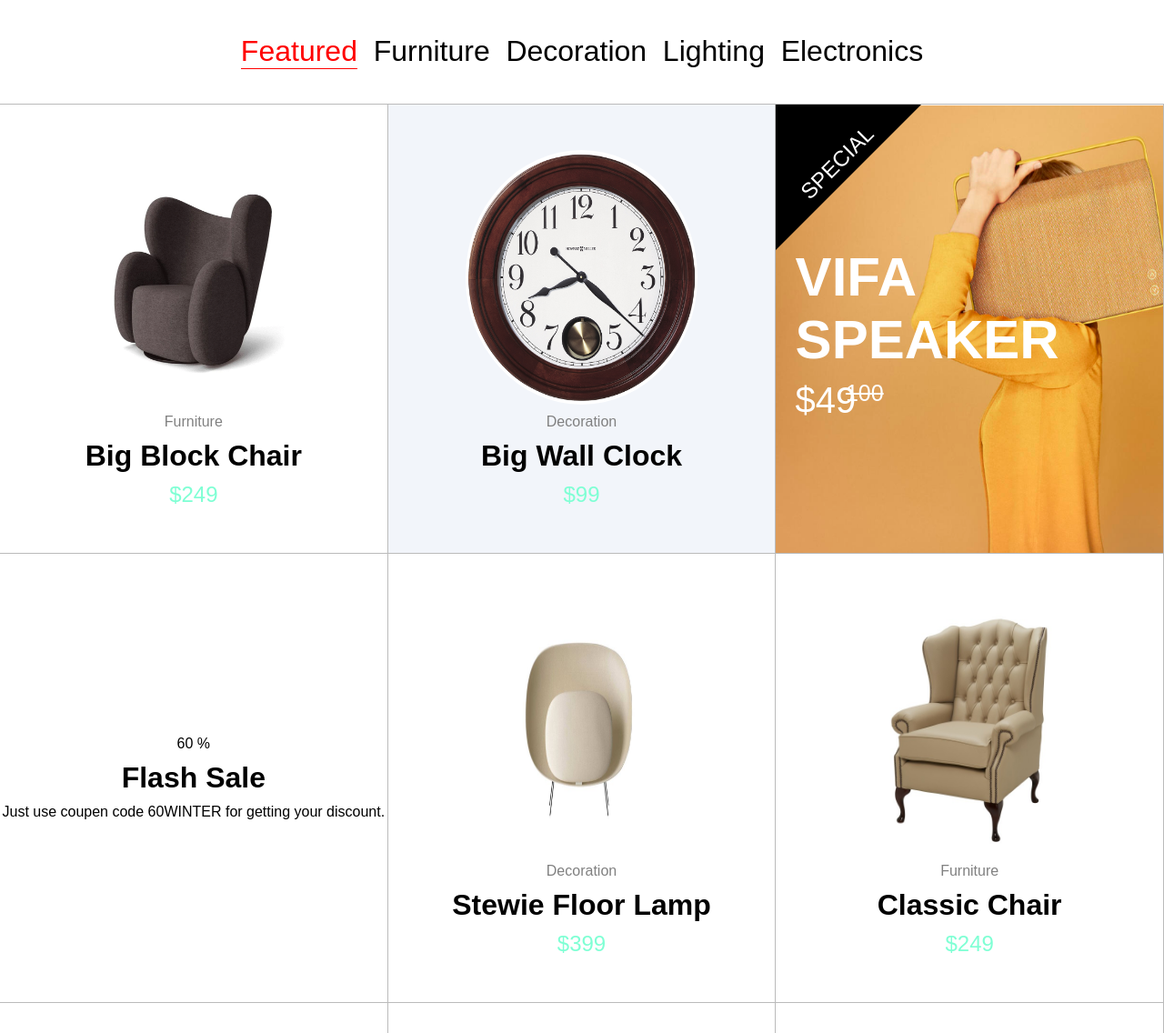
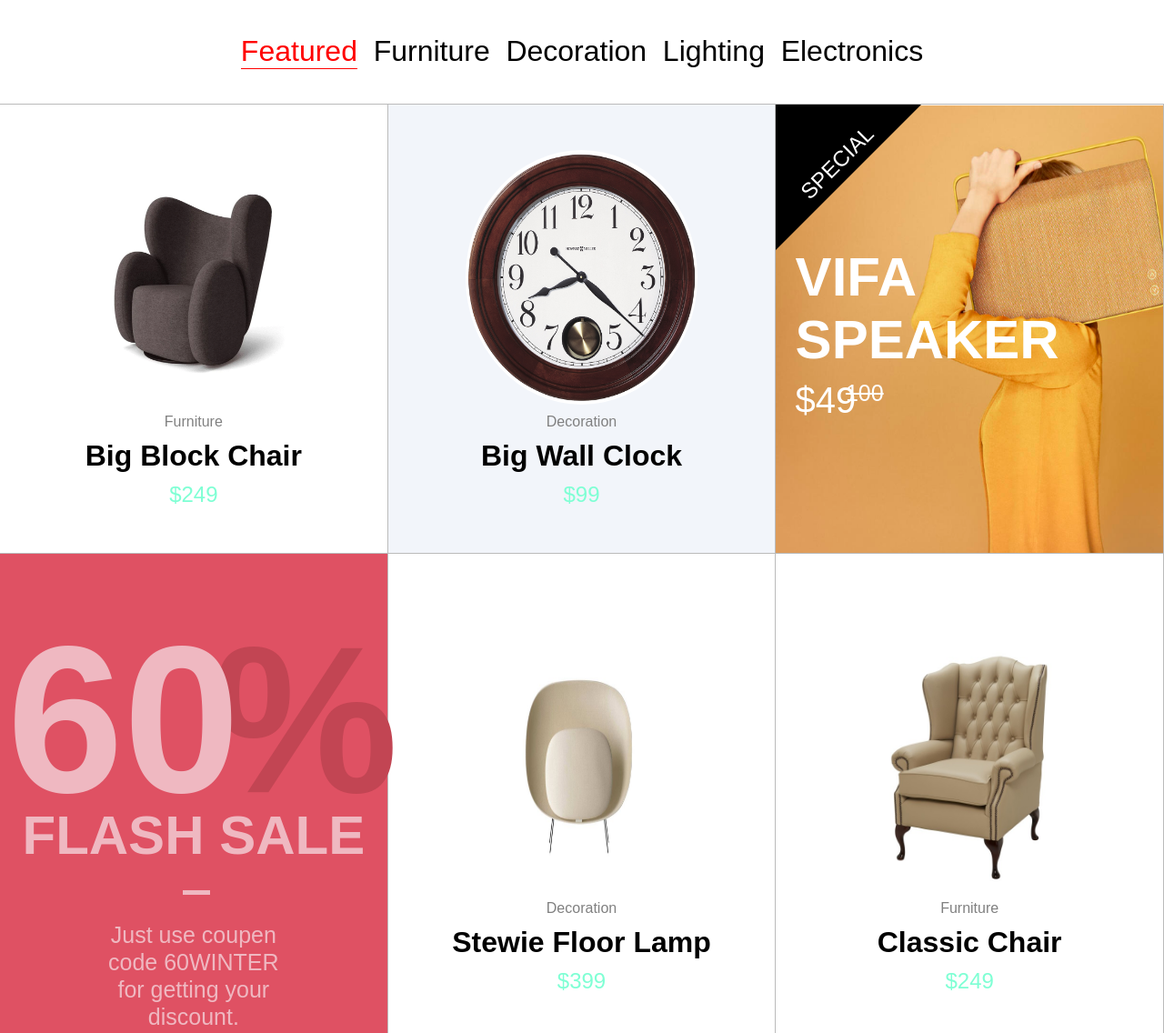
Before and after one commit to Elnur21/picture-and-timezone, a plain HTML site: page task1/task1.html in a window 1280 px wide. Shown: the top 1136 px of the page at 91% size. Drawn offline with Linux system fonts and the light colour scheme.

Commit message:
task1 article 4 done

```diff
--- a/task1/assets/style/main.css
+++ b/task1/assets/style/main.css
@@ -90,7 +90,7 @@ header ul{
     right: 35%;
     width: 20%;
 }
-.standard-article:nth-child(3) h3{
+.standard-article:nth-child(3) h3,.standard-article:nth-child(4) h3{
     font-size: 60px;
     text-transform: uppercase;
 }
@@ -106,3 +106,51 @@ header ul{
     left: 65%;
     text-decoration: line-through;
 }
+.standard-article:nth-child(4){
+    background-color: rgb(223,81,99);
+    color: rgb(239,184,193);
+}
+.standard-article:nth-child(4) p:first-child{
+    font-size: 230px;
+    font-weight: 900;
+    position: relative;
+    width: 410px;
+}
+.standard-article:nth-child(4) h3{
+    position: relative;
+    top: -50px;
+}
+.standard-article:nth-child(4) h3::after{
+    content: "";
+    position: absolute;
+    z-index: 100;
+    height: 5px;
+    width: 30px;
+    background-color: rgb(239,184,193);
+    top: 95px;
+    right: 170px;
+}
+
+.standard-article:nth-child(4) span:first-child{
+    z-index: 10;
+    position: relative;
+}
+.standard-article:nth-child(4) span:last-child{
+    color:rgb(194,69,83);
+    position:absolute;
+    left:55%
+}
+
+
+
+.standard-article:nth-child(4) p:last-child{
+    position: relative;
+    font-size: 25px;
+    width: 50%;
+    text-align: center;
+    line-height: 120%;
+}
+.standard-article:nth-child(4) p:last-child::after{
+    content: "";
+    position: absolute;
+}
--- a/task1/task1.html
+++ b/task1/task1.html
@@ -41,7 +41,7 @@
           <p class="price">$49</p>
         </article>
         <article class="standard-article d-flex border-top-right">
-          <p>60 <span>%</span></p>
+          <p><span>60</span> <span>%</span></p>
           <h3 class="capitalize">Flash Sale</h3>
           <p>Just use coupen code 60WINTER for getting your discount.</p>
         </article>
```
